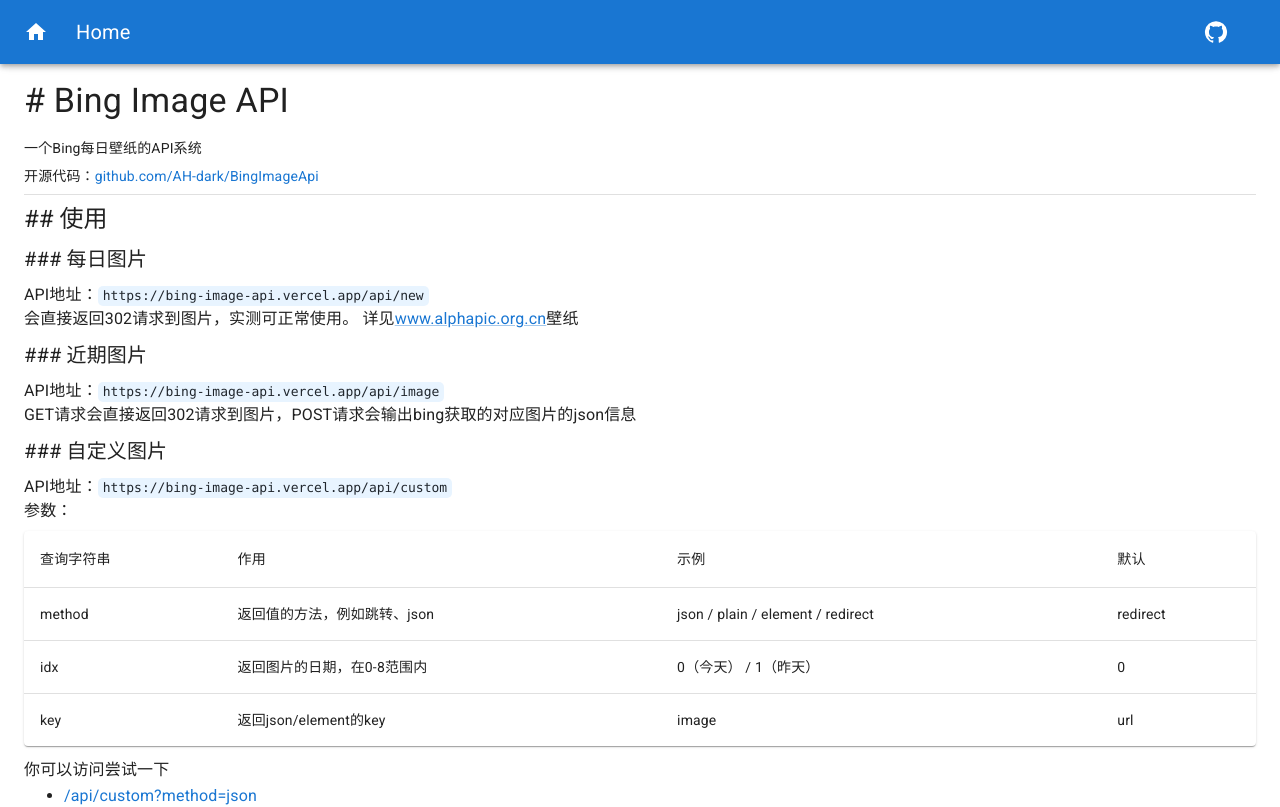
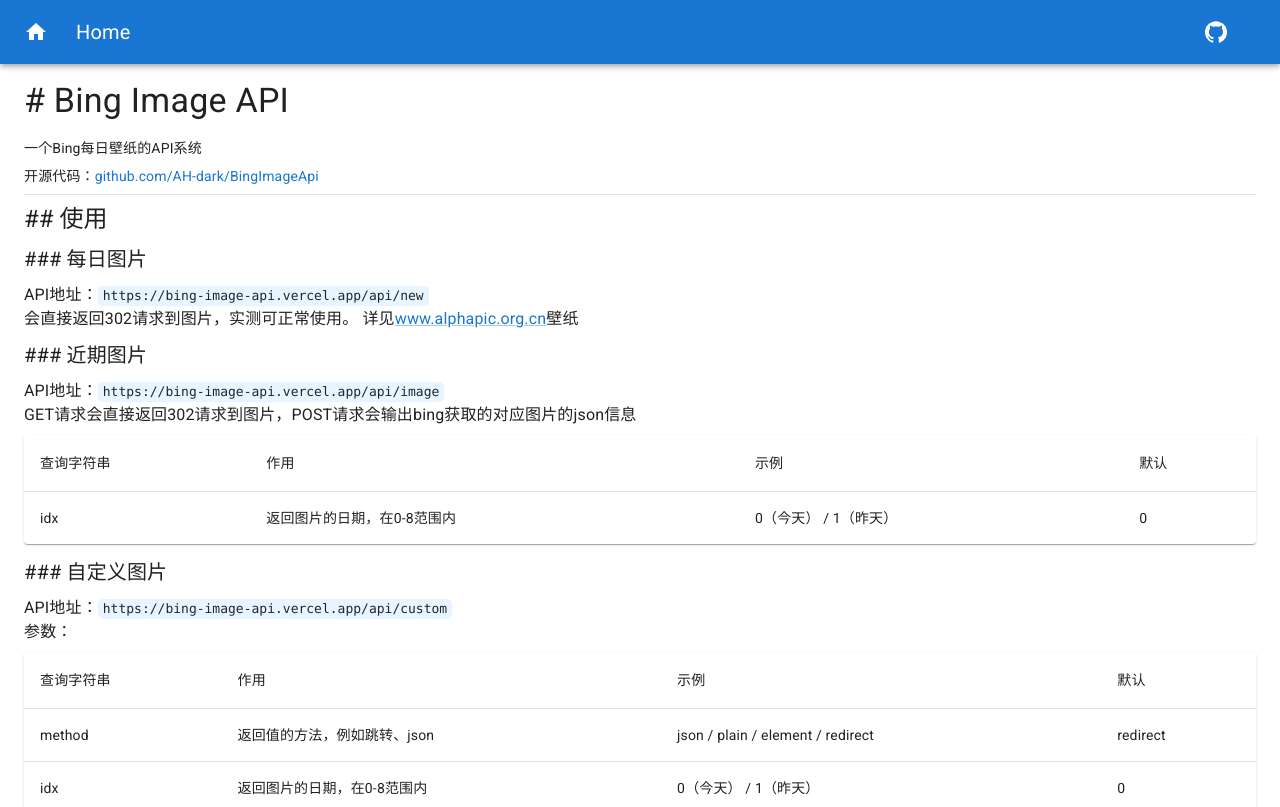
Before and after one commit to AH-dark/bing-image-api, a Next.js app: page / in a window 1280 px wide. Shown: the top 807 px of the page. Built offline with nearby package versions, Linux system fonts and the light colour scheme.

Commit message:
Updated README.md

```diff
--- a/pages/index.jsx
+++ b/pages/index.jsx
@@ -86,6 +86,15 @@
         }
     ]
 
+    const table1 = [
+        {
+            name: "idx",
+            effect: "返回图片的日期，在0-8范围内",
+            example: "0（今天） / 1（昨天）",
+            default: "0"
+        }
+    ]
+
     return (
         <>
             <Head>
@@ -132,6 +141,36 @@
                         {"API地址："}
                         <code className={styles.code}>{"https://bing-image-api.vercel.app/api/image"}</code><br/>
                         {"GET请求会直接返回302请求到图片，POST请求会输出bing获取的对应图片的json信息"}
+                        <TableContainer component={Paper} style={{
+                            marginTop: 8,
+                            marginBottom: 12
+                        }}>
+                            <Table sx={{ minWidth: 650 }} aria-label="simple table">
+                                <TableHead>
+                                    <TableRow>
+                                        <TableCell>查询字符串</TableCell>
+                                        <TableCell>作用</TableCell>
+                                        <TableCell>示例</TableCell>
+                                        <TableCell>默认</TableCell>
+                                    </TableRow>
+                                </TableHead>
+                                <TableBody>
+                                    {table1.map( ( row ) => (
+                                        <TableRow
+                                            key={row.name}
+                                            sx={{ '&:last-child td, &:last-child th': { border: 0 } }}
+                                        >
+                                            <TableCell component="th" scope="row">
+                                                {row.name}
+                                            </TableCell>
+                                            <TableCell>{row.effect}</TableCell>
+                                            <TableCell>{row.example}</TableCell>
+                                            <TableCell>{row.default}</TableCell>
+                                        </TableRow>
+                                    ) )}
+                                </TableBody>
+                            </Table>
+                        </TableContainer>
                     </Typography>
                     <Typography variant={"h6"} component={"h3"} mb={1} mt={1}>
                         {"### 自定义图片"}
```
Also changed, not shown: 1 other file (tests, documents, lock files or other folders).
